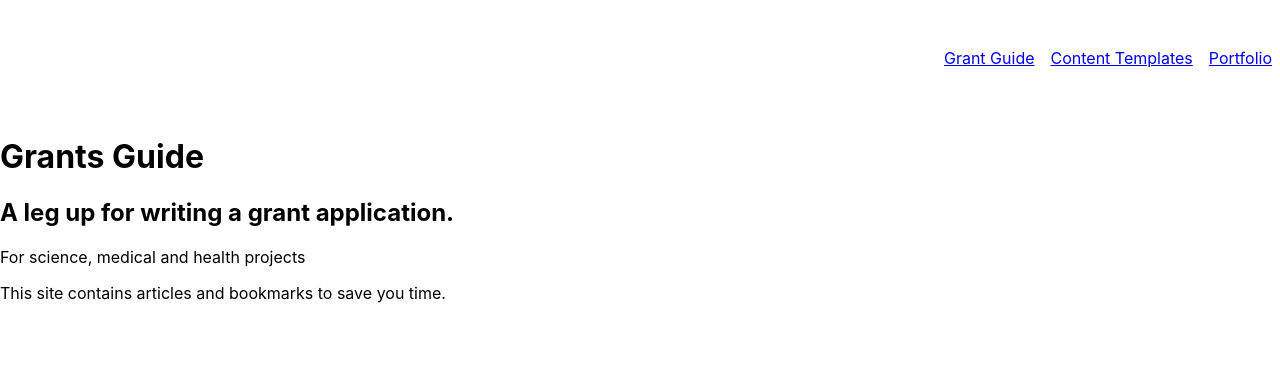
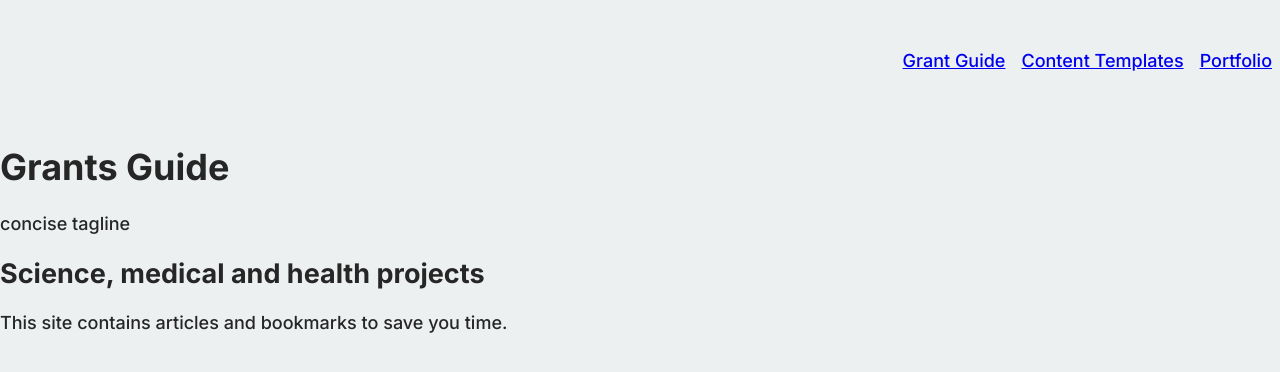
Before and after one commit to cml815/fuel-redo, a React (Create React App) app: page / in a window 1280 px wide. Shown: the top 372 px of the page. Built offline with nearby package versions, Linux system fonts and the light colour scheme.

Commit message:
add to global css

```diff
--- a/public/index.html
+++ b/public/index.html
@@ -10,6 +10,9 @@
       content="Web site created using create-react-app"
     />
     <link rel="apple-touch-icon" href="%PUBLIC_URL%/logo192.png" />
+    <link rel="preconnect" href="https://fonts.googleapis.com">
+    <link rel="preconnect" href="https://fonts.gstatic.com" crossorigin>
+    <link href="https://fonts.googleapis.com/css2?family=Inter:wght@500;700&display=swap" rel="stylesheet">
     <!--
       manifest.json provides metadata used when your web app is installed on a
       user's mobile device or desktop. See https://developers.google.com/web/fundamentals/web-app-manifest/
@@ -24,7 +27,7 @@
       work correctly both with client-side routing and a non-root public URL.
       Learn how to configure a non-root public URL by running `npm run build`.
     -->
-    <title>React App</title>
+    <title>Grant Guide</title>
   </head>
   <body>
     <noscript>You need to enable JavaScript to run this app.</noscript>
--- a/src/App.css
+++ b/src/App.css
@@ -1,3 +1,8 @@
+
+.appWrap {
+padding:
+}
+
 header {
   padding: 1rem 0;
 }
--- a/src/App.js
+++ b/src/App.js
@@ -3,7 +3,7 @@ import './App.css';
 
 function App() {
   return (
-    <div className="App">
+    <div className="appWrap">
       <header className="">
         <nav>
           <ul className="navMain">
@@ -23,8 +23,8 @@ function App() {
       <div className="hero">
         <div className="centered">
           <h1>Grants Guide</h1>
-          <h2>A leg up for writing a grant application.</h2>
-          <p>For science, medical and health projects</p>
+          <p>concise tagline</p>
+          <h2>Science, medical and health projects</h2>
           <p> This site contains articles and bookmarks to save you time.</p>
         </div>
       </div>
--- a/src/index.css
+++ b/src/global.css
@@ -5,11 +5,15 @@ html,body {
 }
 
 body {
-  font-family: -apple-system, BlinkMacSystemFont, 'Segoe UI', 'Roboto', 'Oxygen',
+  font-family: 'Inter', -apple-system, BlinkMacSystemFont, 'Segoe UI', 'Roboto', 'Oxygen',
     'Ubuntu', 'Cantarell', 'Fira Sans', 'Droid Sans', 'Helvetica Neue',
     sans-serif;
   -webkit-font-smoothing: antialiased;
   -moz-osx-font-smoothing: grayscale;
+  font-size: 18px;
+  background-color: #ECF0F1;
+  color: #262626;
+
 }
 
 code {
@@ -20,3 +24,7 @@ code {
 ul, ol, li {
   list-style-type: none;
 }
+
+h1, h2, h3, h4, h5, h6 {
+  font-weight: bold;
+}
--- a/src/index.js
+++ b/src/index.js
@@ -1,7 +1,7 @@
 import React from 'react';
 import ReactDOM from 'react-dom/client';
 import { BrowserRouter as Router, Routes, Route } from 'react-router-dom';
-import './index.css';
+import './global.css';
 import App from './App';
 import Templates from "./routes/templates";
 import Portfolio from "./routes/portfolio";
```
